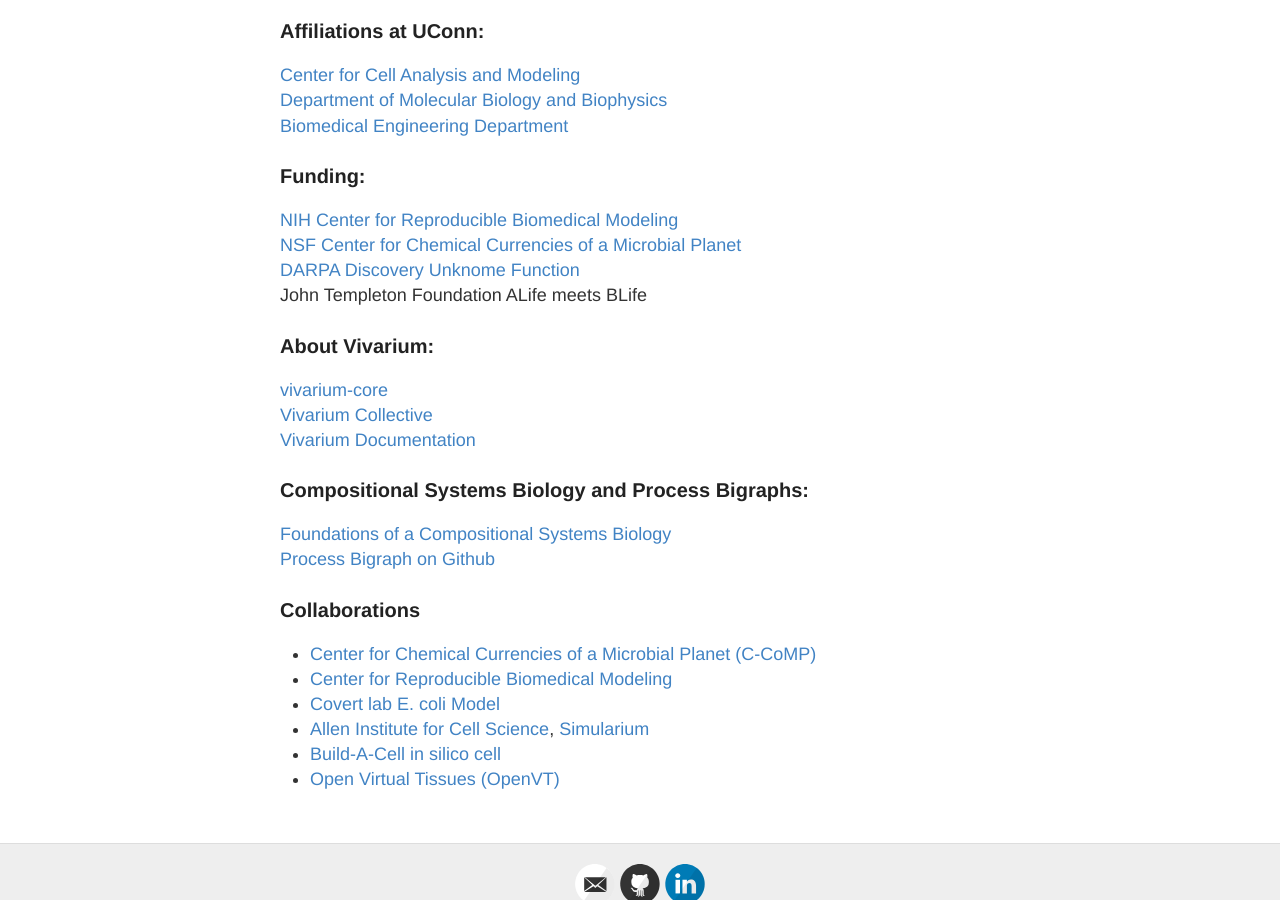
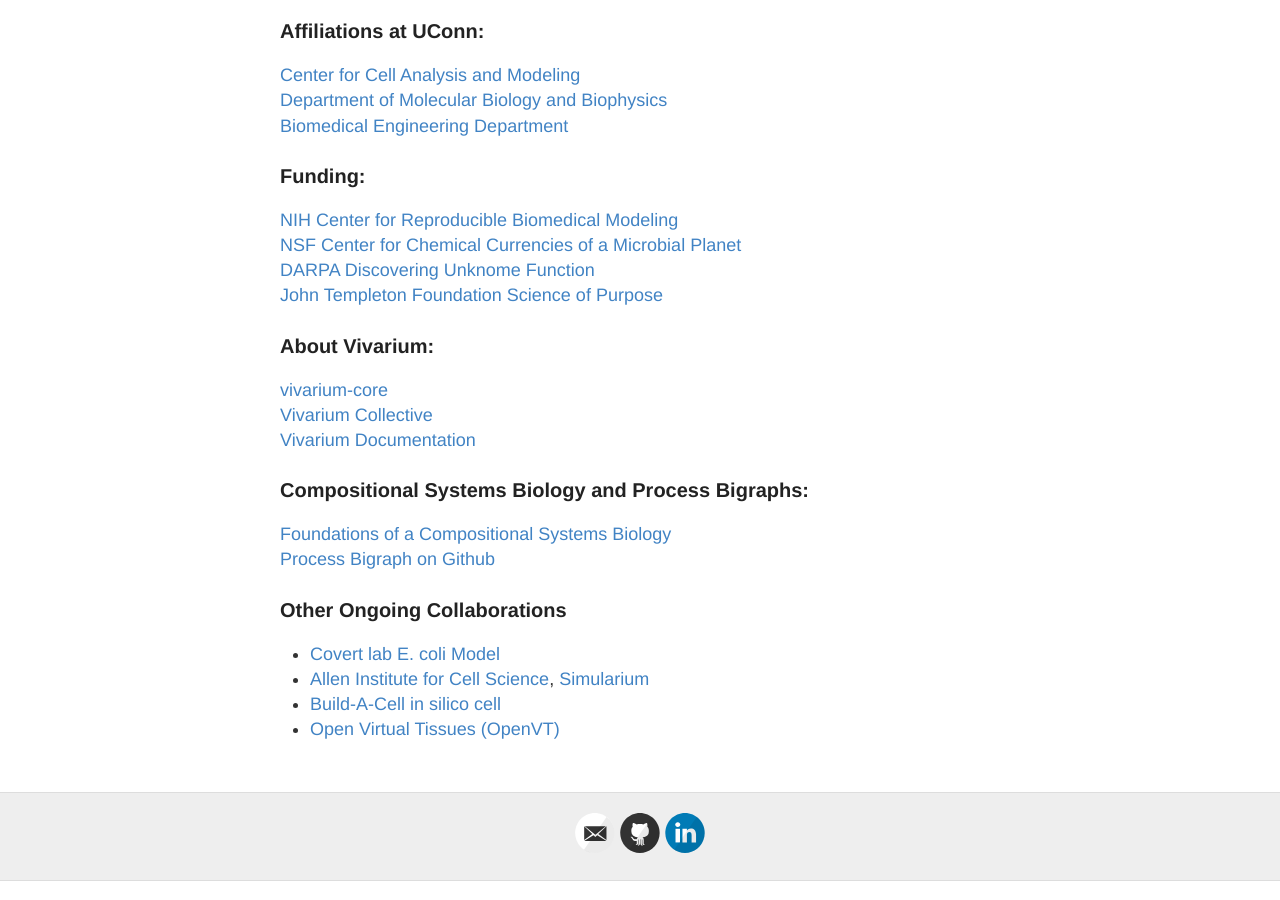
Before and after one commit to eagmon/eagmon.github.io, a Jekyll site: the page built from index.md, in a window 1280 px wide and 900 px high, scrolled down 940 px. Built offline with Jekyll 4.4.1, drawn with Linux system fonts in a browser that asks for light colours.

Commit message:
edit index

```diff
--- a/index.md
+++ b/index.md
@@ -35,8 +35,8 @@
 
 [NIH Center for Reproducible Biomedical Modeling](https://reproduciblebiomodels.org) \
 [NSF Center for Chemical Currencies of a Microbial Planet](https://ccomp-stc.org) \
-[DARPA Discovery Unknome Function](https://www.darpa.mil/research/programs/duf) \
-John Templeton Foundation ALife meets BLife
+[DARPA Discovering Unknome Function](https://www.darpa.mil/research/programs/duf) \
+[John Templeton Foundation Science of Purpose](https://www.templeton.org/internal-competiton-fund/purpose-initiative)
 
 ### About Vivarium:
 
@@ -49,9 +49,7 @@
 [Foundations of a Compositional Systems Biology](https://arxiv.org/abs/2408.00942) \
 [Process Bigraph on Github](https://github.com/vivarium-collective/process-bigraph)
 
-### Collaborations
-- [Center for Chemical Currencies of a Microbial Planet (C-CoMP)](https://ccomp-stc.org)
-- [Center for Reproducible Biomedical Modeling](https://reproduciblebiomodels.org)
+### Other Ongoing Collaborations
 - [Covert lab E. coli Model](https://www.covert.stanford.edu)
 - [Allen Institute for Cell Science](https://alleninstitute.org/division/cell-science/?gad_source=1&gbraid=0AAAAADQlkZSqNX4XRHsQvoxN33sdHHxf6&gclid=Cj0KCQjw28W2BhC7ARIsAPerrcIdcYMm4mdfTQiNt3Nk05EpdG0BSnsTvyqLYclNrz5STvQD34dcZecaAkxVEALw_wcB), [Simularium](https://simularium.allencell.org)
 - [Build-A-Cell in silico cell](https://docs.google.com/document/d/1ZITIeScV7E_KgSyAtJi7V5AM5u5ho5OsD43ZWvq5fC8/edit#heading=h.ro0uv2p9ienf)
```
